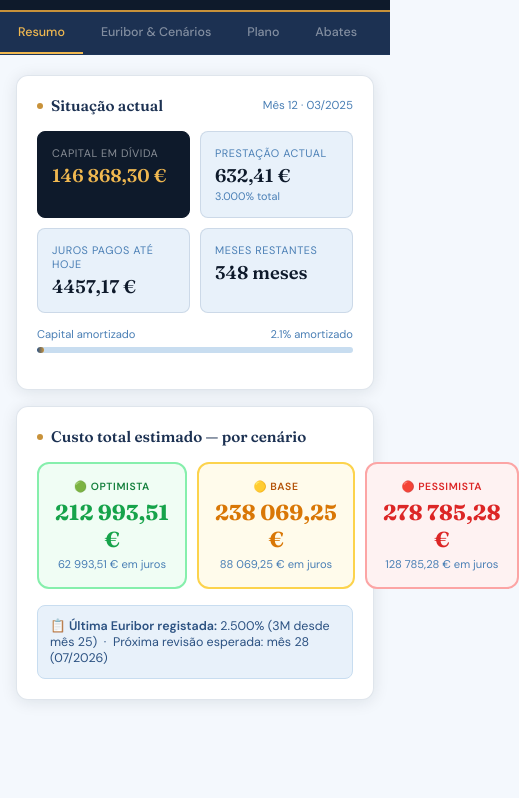
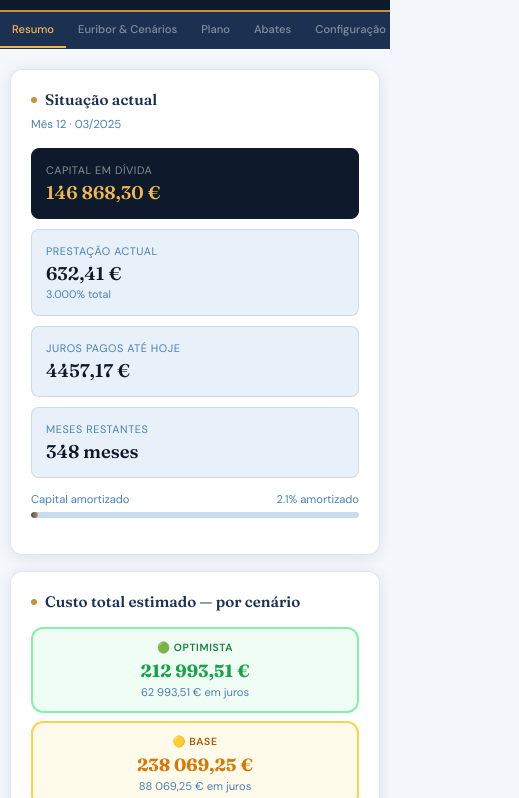
Before and after one commit to scafer/credito-habitacao, a plain HTML site: page index.html in a window 390 px wide. Shown: the part 46-844 px from the top of the page, 519 px wide, since content can reach past the window. Drawn offline with Linux system fonts and the light colour scheme.

Commit message:
feat: improve responsive design

```diff
--- a/style.css
+++ b/style.css
@@ -118,3 +118,22 @@ tbody tr:hover td{background:var(--fog)}
 .empty{text-align:center;padding:32px;color:var(--steel);font-size:.82rem}
 .sc-input{width:120px;border:1.5px solid;border-radius:8px;padding:7px 10px;font-family:'DM Sans',sans-serif;font-size:.85rem;font-weight:600;text-align:right;background:inherit}
 .sc-input:focus{outline:none}
+
+/* Responsive design */
+@media (max-width: 768px) {
+  .main { padding: 20px 10px 60px; }
+  .sc-compare { grid-template-columns: 1fr; gap: 8px; }
+  .sc-box { padding: 12px; }
+  .sc-box-val { font-size: 1.1rem; }
+  .euribor-entry { grid-template-columns: 1fr; gap: 6px; padding: 8px 10px; }
+  .euribor-entry > div:first-child { order: 1; }
+  .euribor-entry > .entry-bar-wrap { order: 2; height: 8px; }
+  .euribor-entry > .entry-rate { order: 3; text-align: left; }
+  .euribor-entry > div:last-child { order: 4; justify-content: flex-end; }
+  .entry-period { font-size: 0.75rem; }
+  .stat-grid { grid-template-columns: 1fr; }
+  .card-head { flex-direction: column; align-items: flex-start; gap: 8px; }
+  .tabs-bar { overflow-x: auto; }
+  .tabs-inner { flex-wrap: nowrap; }
+  .tab { padding: 10px 12px; font-size: 0.7rem; }
+}
```
